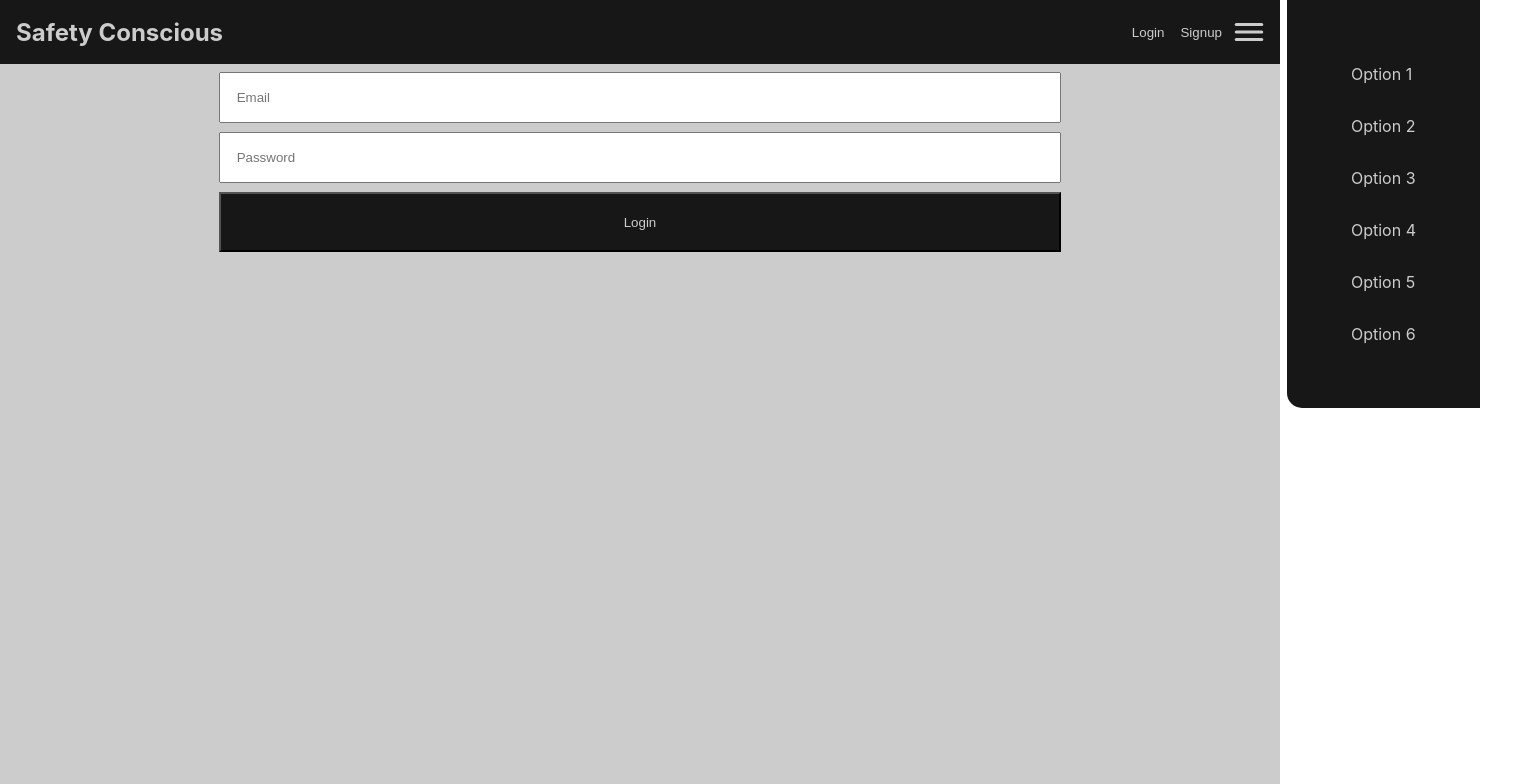
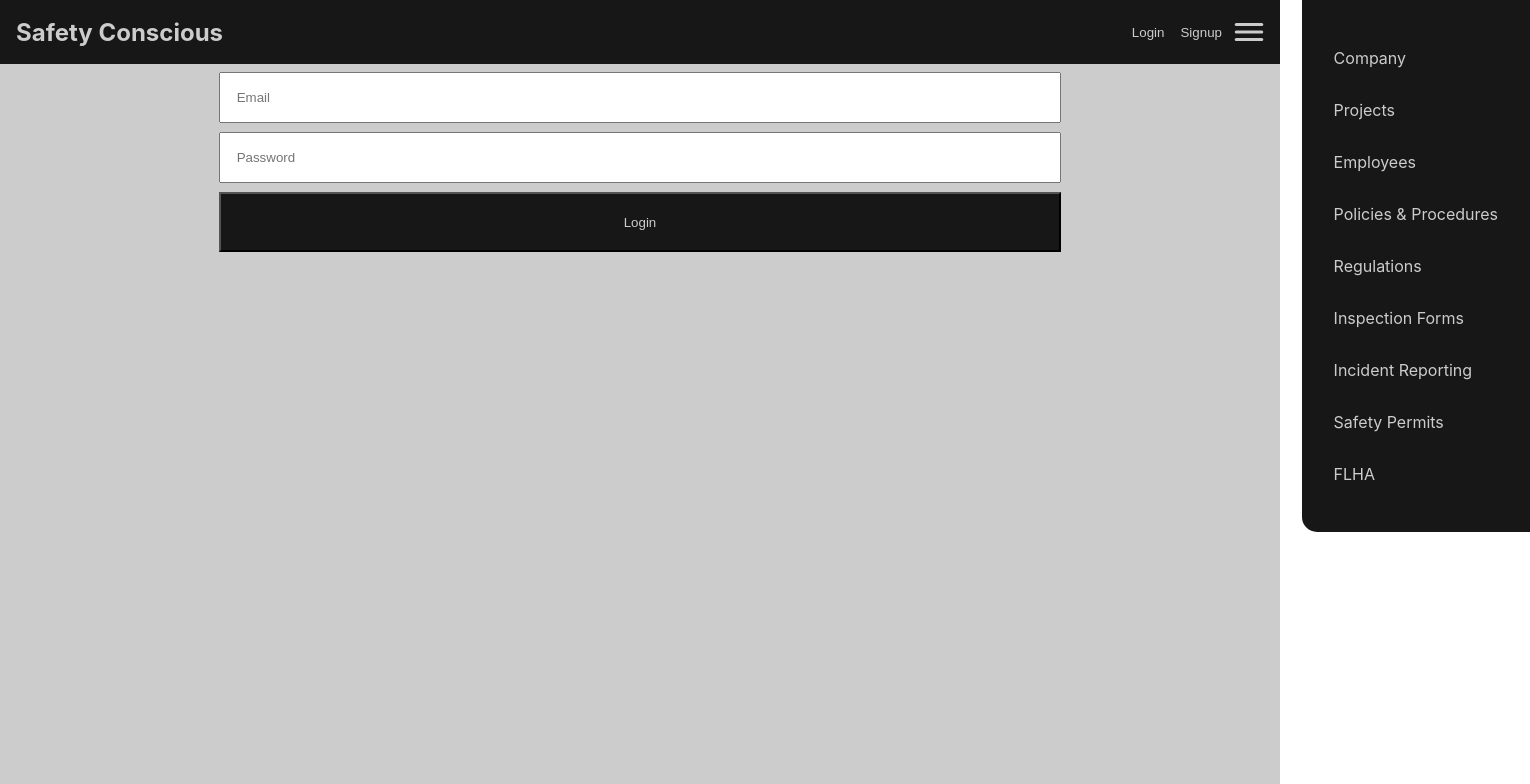
Before and after one commit to SuedePritch/SafetyConscious, a React (Create React App) app in the folder client/: page /login in a window 1280 px wide. Shown: the top 784 px of the page, 1530 px wide, since content can reach past the window. Built offline with nearby package versions, Linux system fonts and the light colour scheme.

Commit message:
setup menu links

```diff
--- a/client/src/components/Navbar/Menu/Menu.jsx
+++ b/client/src/components/Navbar/Menu/Menu.jsx
@@ -1,5 +1,6 @@
 import React from 'react'
 import { useState } from 'react'
+import { Link } from 'react-router-dom'
 import MenuHamburger from './MenuHamburger/MenuHamburger'
 import './Menu.scss'
 
@@ -24,12 +25,15 @@ function Menu() {
             menuState ? 'Open' : 'Closed'
             }`}>
               <ul className='menu-ul'>
-                  <li>Option 1</li>
-                  <li>Option 2</li>
-                  <li>Option 3</li>
-                  <li>Option 4</li>
-                  <li>Option 5</li>
-                  <li>Option 6</li>
+                  <li><Link to="/company">Company</Link></li>
+                  <li><Link to="/company">Projects</Link></li>
+                  <li><Link to="/company">Employees</Link></li>
+                  <li><Link to="/company">Policies & Procedures</Link></li>
+                  <li><Link to="/company">Regulations</Link></li>
+                  <li><Link to="/company">Inspection Forms</Link></li>
+                  <li><Link to="/company">Incident Reporting</Link></li>
+                  <li><Link to="/company">Safety Permits</Link></li>
+                  <li><Link to="/company">FLHA</Link></li>
               </ul>
           </div>
 
--- a/client/src/components/Navbar/Menu/Menu.scss
+++ b/client/src/components/Navbar/Menu/Menu.scss
@@ -4,9 +4,10 @@ Hides menu on pageload
 */
 .Menu{
     position: absolute;
-    right:-200px;
+    right:-250px;
     top:0;
-    padding:3rem;
+    padding-top:3rem;
+    padding:2rem;
     background: var(--clr-primary-500);
     border-bottom-left-radius: 15px;
     z-index: 2;
@@ -23,7 +24,7 @@ Hides menu on pageload
         transform: translateX(0);
     }
     to{
-        transform: translateX(-200px);
+        transform: translateX(-250px);
         box-shadow: inset 5px -5px 10px 0 var(--clr-primary-500);
     }
 }
@@ -36,7 +37,7 @@ Hides menu on pageload
 }
 @keyframes menuClosedAnimation {
     from{
-        transform: translateX(-200px);
+        transform: translateX(-250px);
         box-shadow: inset 5px -5px 10px 0 var(--clr-primary-500);
     }
     to{
@@ -49,9 +50,14 @@ Hides menu on pageload
 styling for the list items
 setup to be flexible as most common use would be links
 */
-.menu-ul > *{
-    padding:1rem;
+.menu-ul li{
+    padding:1rem 0 ;
+    text-align: left;
+}
+.menu-ul li > *{
     list-style: none;
+    color: var(--clr-accent-500);
+    text-decoration: none;
 
 }
 
--- a/client/src/components/Navbar/Navbar.jsx
+++ b/client/src/components/Navbar/Navbar.jsx
@@ -26,7 +26,9 @@ return (
     <div>
         <div className="navbar-container">
             <h2 className='navbar-title'>Safety Conscious</h2>
-            {loggedIn ?  <button onClick={signout}>Log Out</button>
+            {
+            loggedIn ?
+            <button className='nav-link' onClick={signout}><Link to="/">Logout</Link></button>
             :
             <div>
             <button className='nav-link'><Link to="/login">Login</Link></button>
```
Also changed, not shown: 1 other file (tests, documents, lock files or other folders). Lines whose indentation alone changed are shown as unchanged.
